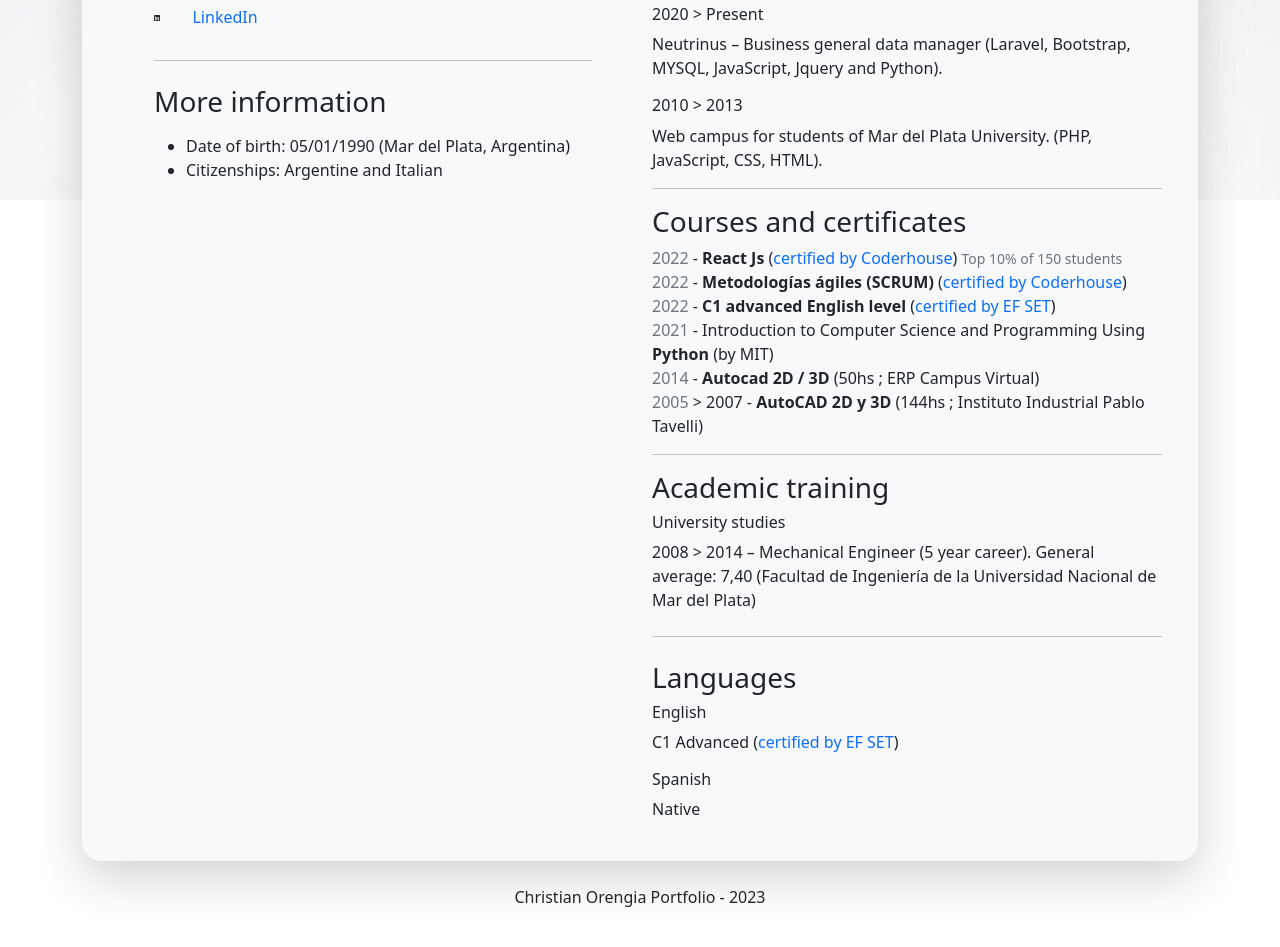
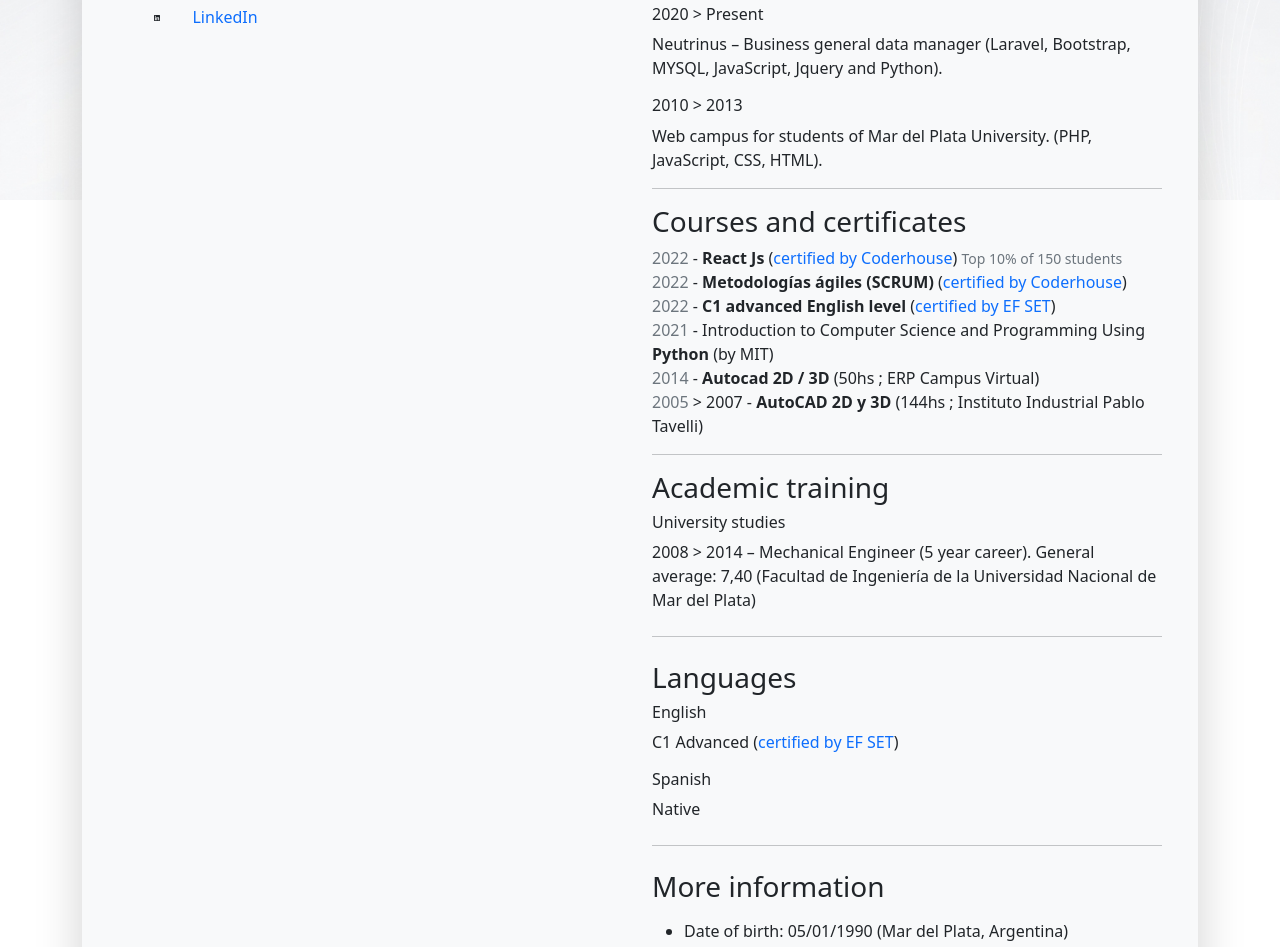
Before and after one commit to mxchristian17/portfolio, a React (Create React App) app: page /resume in a window 1280 px wide. Shown: the part 600-1547 px from the top of the page. Built offline with nearby package versions, Linux system fonts and the light colour scheme.

Commit message:
updated Resume

```diff
--- a/src/App.css
+++ b/src/App.css
@@ -5,7 +5,7 @@
 }
 
 @page {
-  margin: 0.6cm 1cm 0.6cm 2cm;
+  margin: 0.8cm 1cm 0.8cm 2cm;
   size: A4;
 }
 .print {
--- a/src/Components/Resume/Resume.js
+++ b/src/Components/Resume/Resume.js
@@ -40,11 +40,11 @@ const Resume = () => {
               <div className="col-10 h6"><a href="https://www.linkedin.com/in/orengiachristian/" className="text-decoration-none" target="_blank" rel="noreferrer">LinkedIn</a></div>
             </div>
 
-            <hr className="my-4" />
+            <hr className="d-block d-lg-none my-4" />
 
-            <h3 className="mb-3">More information</h3>
+            <h3 className="d-block d-lg-none mb-3">More information</h3>
 
-            <ul>
+            <ul className="d-block d-lg-none">
               <li>Date of birth: 05/01/1990 (Mar del Plata, Argentina)</li>
               <li>Citizenships: Argentine and Italian</li>
             </ul>
@@ -105,6 +105,15 @@ const Resume = () => {
           <h6>Spanish</h6>
           <p>Native</p>
 
+          <hr className="d-none d-lg-block my-4" />
+
+          <h3 className="d-none d-lg-block mb-3">More information</h3>
+
+          <ul className="d-none d-lg-block">
+            <li>Date of birth: 05/01/1990 (Mar del Plata, Argentina)</li>
+            <li>Citizenships: Argentine and Italian</li>
+          </ul>
+
         </article>
       </div>
     </section>
```
